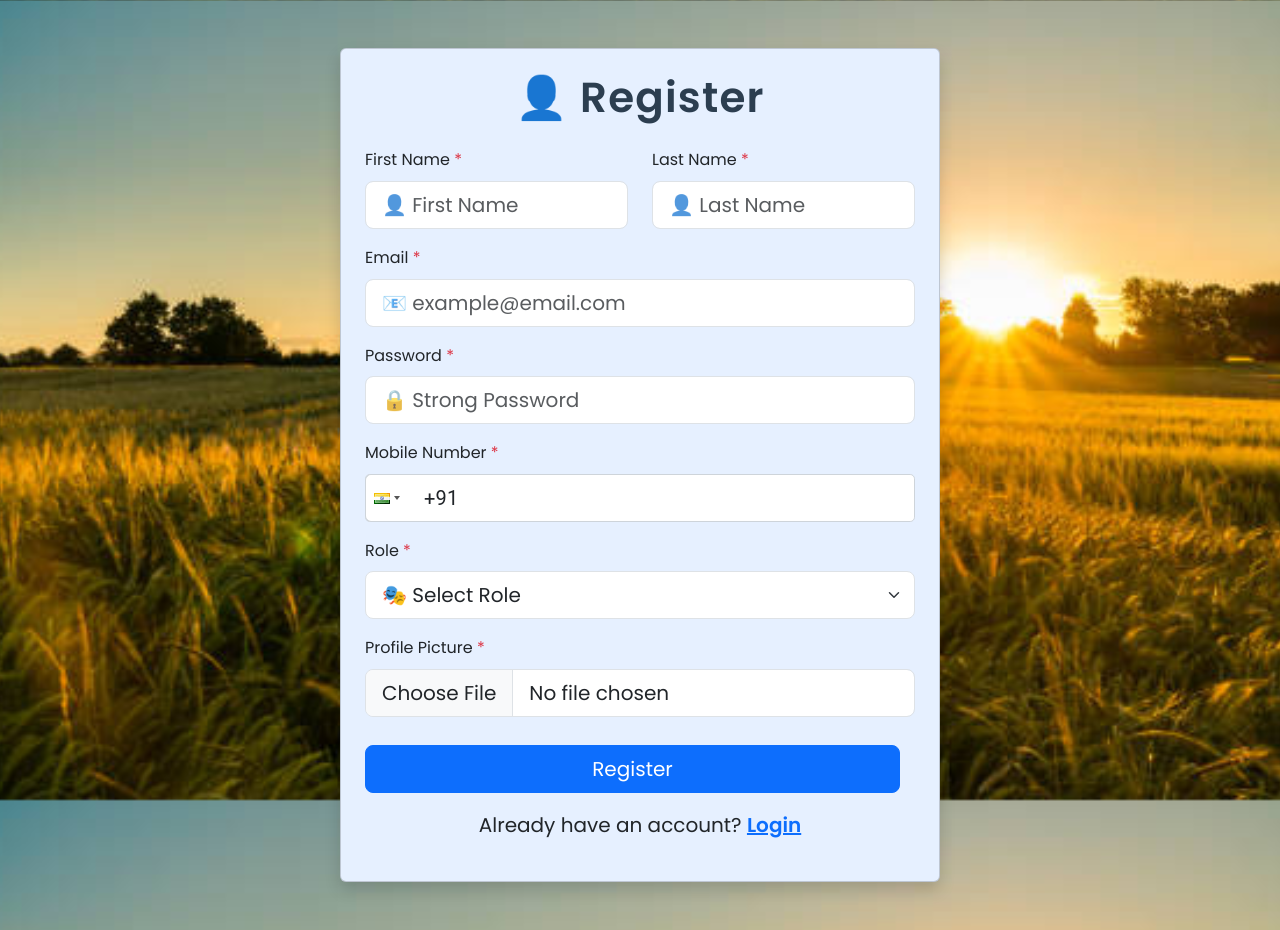
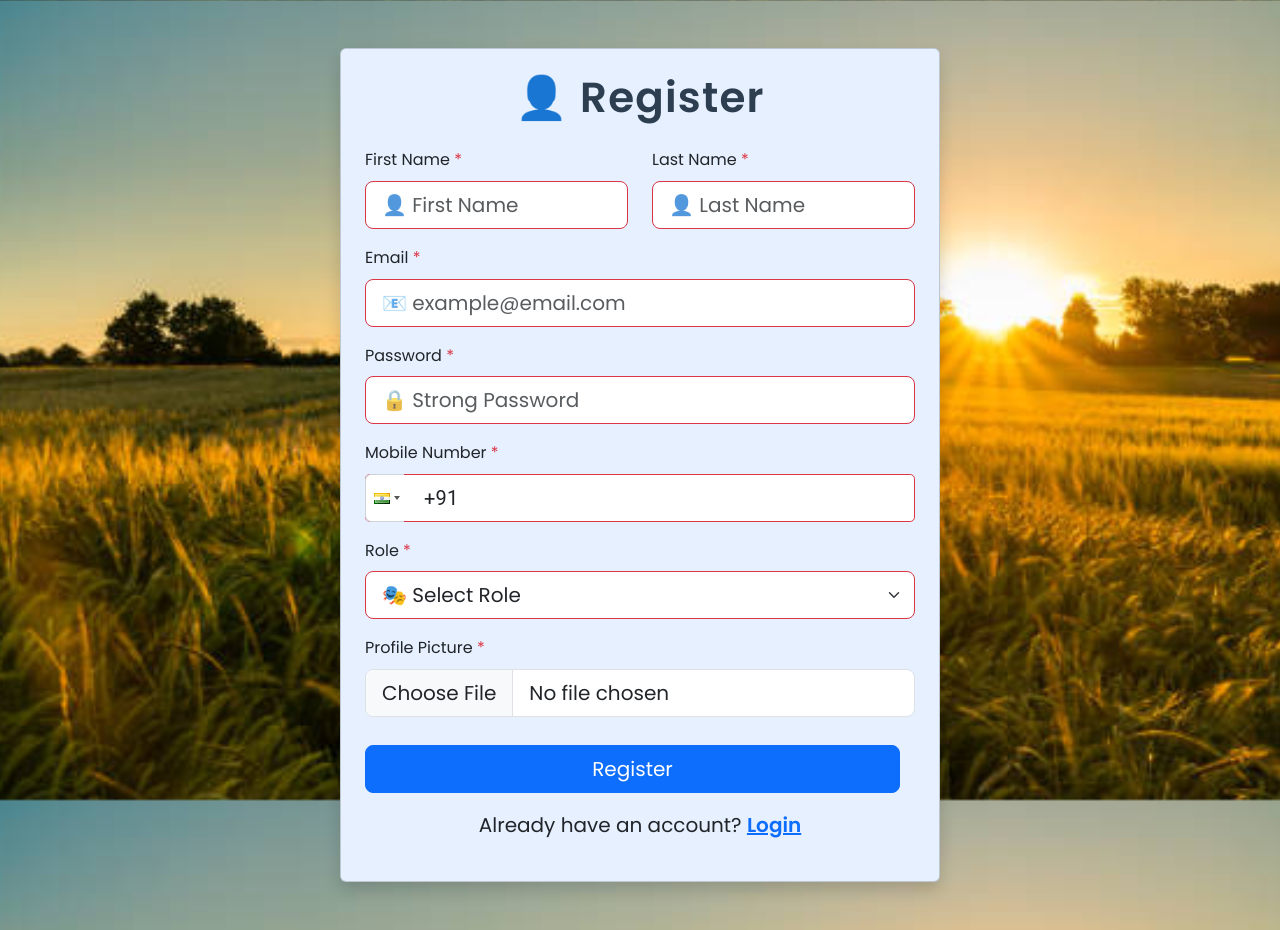
Before and after one commit to Harsha6463/farmIT-1, a React (Create React App) app in the folder client/: page /register in a window 1280 px wide. Built offline with nearby package versions, Linux system fonts and the light colour scheme.

Commit message:
first commit

```diff
--- a/client/src/components/Auth/Register.js
+++ b/client/src/components/Auth/Register.js
@@ -69,6 +69,11 @@ const Register = () => {
     }
   };
 
+
+  const getBorderClass = (fieldValue) => {
+    return fieldValue.trim() ? "border-success" : "border-danger";
+  };
+
   return (
     <div
       className="container-fluid py-5"
@@ -92,7 +97,9 @@ const Register = () => {
                 </label>
                 <input
                   type="text"
-                  className="form-control form-control-lg"
+                  className={`form-control form-control-lg ${getBorderClass(
+                    formData.firstName
+                  )}`}
                   placeholder="👤 First Name"
                   value={formData.firstName}
                   onChange={(e) =>
@@ -107,7 +114,9 @@ const Register = () => {
                 </label>
                 <input
                   type="text"
-                  className="form-control form-control-lg"
+                  className={`form-control form-control-lg ${getBorderClass(
+                    formData.lastName
+                  )}`}
                   placeholder="👤 Last Name"
                   value={formData.lastName}
                   onChange={(e) =>
@@ -124,7 +133,9 @@ const Register = () => {
               </label>
               <input
                 type="email"
-                className="form-control form-control-lg"
+                className={`form-control form-control-lg ${getBorderClass(
+                  formData.email
+                )}`}
                 placeholder="📧 example@email.com"
                 value={formData.email}
                 onChange={(e) =>
@@ -140,7 +151,9 @@ const Register = () => {
               </label>
               <input
                 type="password"
-                className="form-control form-control-lg"
+                className={`form-control form-control-lg ${getBorderClass(
+                  formData.password
+                )}`}
                 placeholder="🔒 Strong Password"
                 value={formData.password}
                 onChange={(e) =>
@@ -165,7 +178,9 @@ const Register = () => {
                   required: true,
                 }}
                 containerClass="w-100"
-                inputClass="form-control form-control-lg custom-phone-input"
+                inputClass={`form-control form-control-lg custom-phone-input ${getBorderClass(
+                  formData.mobileNumber
+                )}`}
                 buttonClass="custom-phone-button"
               />
             </div>
@@ -175,7 +190,9 @@ const Register = () => {
                 Role <span className="text-danger">*</span>
               </label>
               <select
-                className="form-select form-select-lg"
+                className={`form-select form-select-lg ${getBorderClass(
+                  formData.role
+                )}`}
                 value={formData.role}
                 onChange={(e) =>
                   setFormData({ ...formData, role: e.target.value })
--- a/client/src/components/HomePage/HomePage.css
+++ b/client/src/components/HomePage/HomePage.css
@@ -11,7 +11,24 @@ body {
   color: #333;
   scroll-behavior: smooth;
 }
-
+.cta-btns {
+  text-decoration: none;
+  background-color: #fff;
+  color: #e74c3c;
+  padding: 14px 28px;
+  margin: 20px auto;
+  border-radius: 50px;
+  font-weight: bold;
+  font-size: 1.1em;
+  box-shadow: 0 4px 10px rgba(0, 0, 0, 0.1);
+  transition: background-color 0.3s ease, transform 0.3s ease;
+  display: inline-block;
+}
+.cta-btns:hover {
+  background-color: #1273c4;
+  color: white;
+  transform: translateY(-5px);
+}
 .navbar {
   display: flex;
   justify-content: space-between;
@@ -99,7 +116,7 @@ body {
   text-align: center;
   padding: 60px 20px;
   width: 100%;
-  background: linear-gradient(to right, #1abc9c, #2ecc71);
+  background:#2c3e50 ;
   color: white;
   border-radius: 15px;
 }
@@ -152,9 +169,10 @@ body {
 }
 
 .feature-cards {
-  display: flex;
-  justify-content: center;
+  display: grid;
+  grid-template-columns: repeat(4, 1fr);
   gap: 40px;
+  justify-items: center;
   flex-wrap: wrap;
 }
 
@@ -181,7 +199,7 @@ body {
 }
 
 .feature-card p {
-  font-size: 1em;
+  font-size: 1.2em;
   color: #666;
   line-height: 1.5;
 }
@@ -246,19 +264,23 @@ body {
   color: #555;
 }
 
-
-@media (max-width: 992px) {
-  .data-card {
-    width: 45%;
+@media (max-width: 1200px) {
+  .feature-cards {
+    grid-template-columns: repeat(3, 1fr);
   }
 }
 
-@media (max-width: 600px) {
-  .data-card {
-    width: 100%;
+@media (max-width: 768px) {
+  .feature-cards {
+    grid-template-columns: repeat(2, 1fr);
   }
 }
 
+@media (max-width: 480px) {
+  .feature-cards {
+    grid-template-columns: 1fr;
+  }
+}
 
 .contact {
   padding: 80px 20px;
--- a/client/src/components/HomePage/HomePage.js
+++ b/client/src/components/HomePage/HomePage.js
@@ -44,9 +44,9 @@ const HomePage = () => {
       <Navbar />
 
       <header className="header" id="home">
-        <h1 className="title">Farm IT</h1>
+        <h1 style={{color:"white", fontSize:"50px"}} className="title">Farm IT</h1>
         <p className="tagline">Empowering Farmers with Smart Solutions & Sustainable Growth</p>
-        <a href="/login" className="cta-btn">Get Started</a>
+        <a href="/login" className="cta-btns">Get Started</a>
       </header>
 
       <section className="features" id="features">
```
